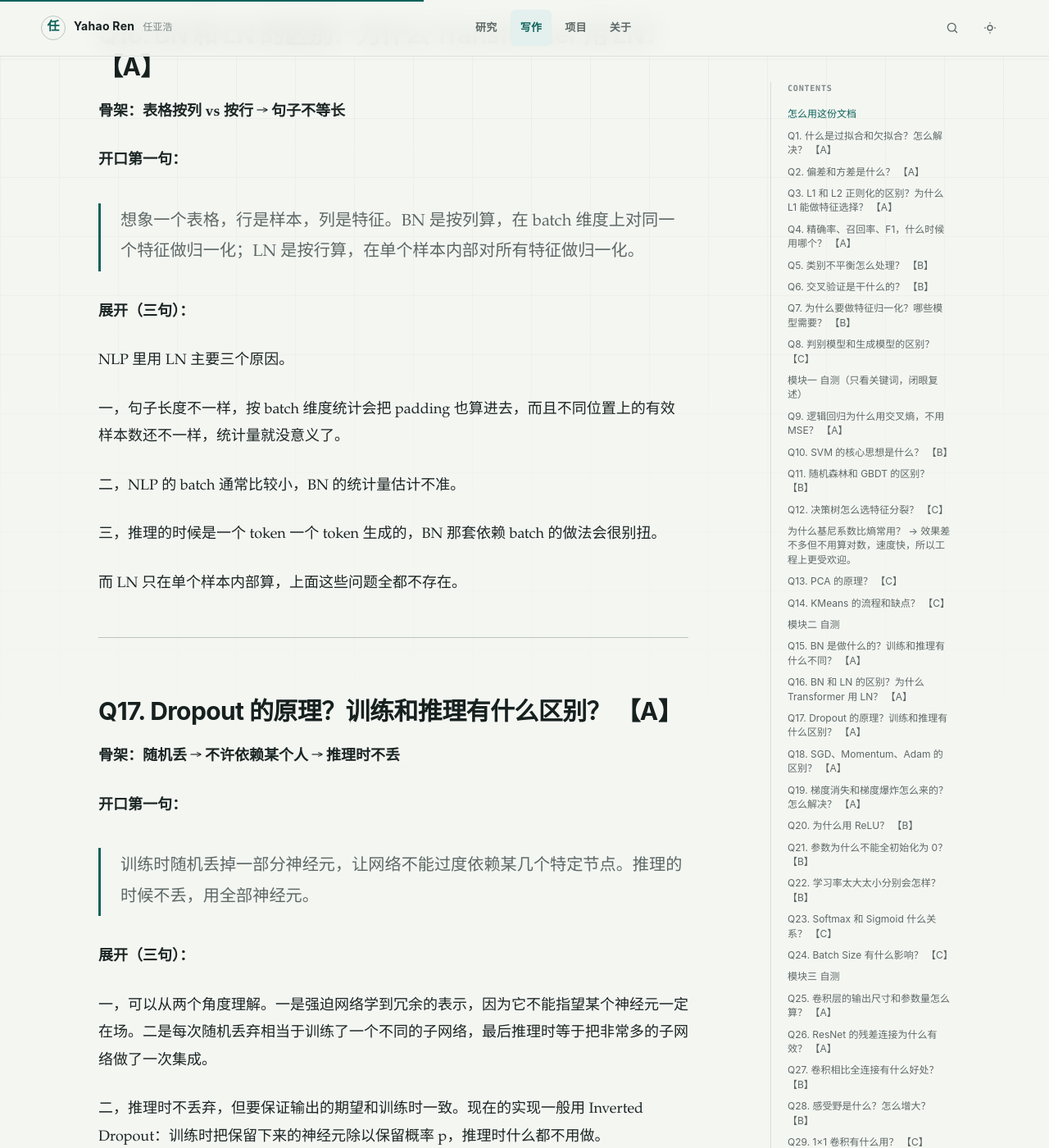
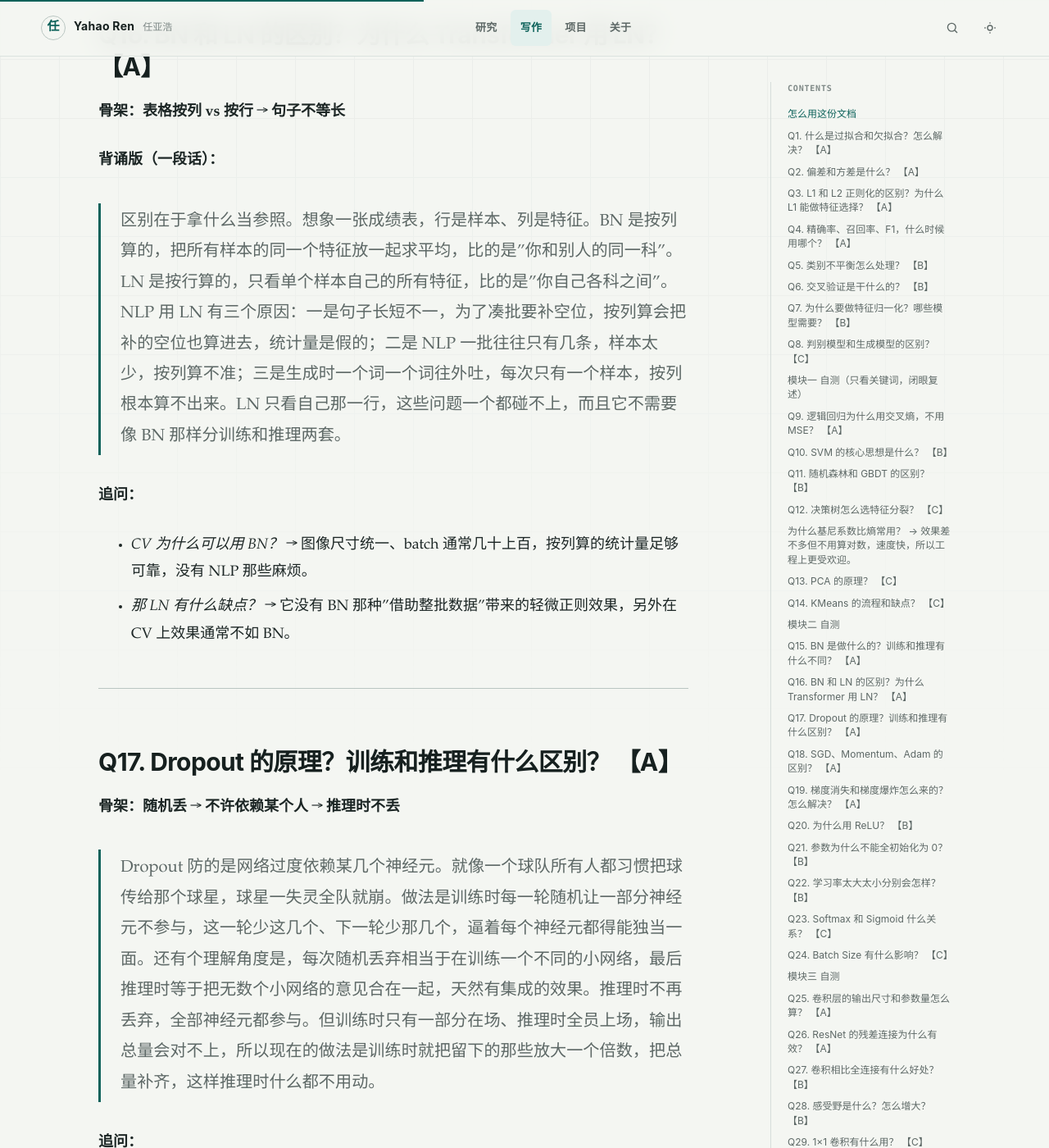
Before and after one commit to YahaoRen/yahaoren.github.io, a Jekyll site: the page built from _notes/机器学习 深度学习 面试背诵版.md, in a window 1280 px wide and 1400 px high, scrolled down 14260 px. Shown: the whole window at 82% size. Built offline with Jekyll 4.4.1, drawn with Linux system fonts in a browser that asks for light colours; some of the changed text lies outside the part shown.

Commit message:
vault backup: 2026-08-30 17:10:28

```diff
--- a/_notes/机器学习 深度学习 面试背诵版.md
+++ b/_notes/机器学习 深度学习 面试背诵版.md
@@ -297,21 +297,14 @@ L2 是权重越小、推得越轻。从 1 推到 0.1 很快，从 0.1 推到 0.0
 
 **骨架：表格按列 vs 按行 → 句子不等长**
 
-**开口第一句：**
+**背诵版（一段话）：**
 
-> 想象一个表格，行是样本，列是特征。BN 是按列算，在 batch 维度上对同一个特征做归一化；LN 是按行算，在单个样本内部对所有特征做归一化。
+> 区别在于拿什么当参照。想象一张成绩表，行是样本、列是特征。BN 是按列算的，把所有样本的同一个特征放一起求平均，比的是"你和别人的同一科"。LN 是按行算的，只看单个样本自己的所有特征，比的是"你自己各科之间"。NLP 用 LN 有三个原因：一是句子长短不一，为了凑批要补空位，按列算会把补的空位也算进去，统计量是假的；二是 NLP 一批往往只有几条，样本太少，按列算不准；三是生成时一个词一个词往外吐，每次只有一个样本，按列根本算不出来。LN 只看自己那一行，这些问题一个都碰不上，而且它不需要像 BN 那样分训练和推理两套。
 
-**展开（三句）：**
+**追问：**
 
-NLP 里用 LN 主要三个原因。
-
-一，句子长度不一样，按 batch 维度统计会把 padding 也算进去，而且不同位置上的有效样本数还不一样，统计量就没意义了。
-
-二，NLP 的 batch 通常比较小，BN 的统计量估计不准。
-
-三，推理的时候是一个 token 一个 token 生成的，BN 那套依赖 batch 的做法会很别扭。
-
-而 LN 只在单个样本内部算，上面这些问题全都不存在。
+- _CV 为什么可以用 BN？_ → 图像尺寸统一、batch 通常几十上百，按列算的统计量足够可靠，没有 NLP 那些麻烦。
+- _那 LN 有什么缺点？_ → 它没有 BN 那种"借助整批数据"带来的轻微正则效果，另外在 CV 上效果通常不如 BN。
 
 ---
 
@@ -319,21 +312,13 @@ NLP 里用 LN 主要三个原因。
 
 **骨架：随机丢 → 不许依赖某个人 → 推理时不丢**
 
-**开口第一句：**
+> Dropout 防的是网络过度依赖某几个神经元。就像一个球队所有人都习惯把球传给那个球星，球星一失灵全队就崩。做法是训练时每一轮随机让一部分神经元不参与，这一轮少这几个、下一轮少那几个，逼着每个神经元都得能独当一面。还有个理解角度是，每次随机丢弃相当于在训练一个不同的小网络，最后推理时等于把无数个小网络的意见合在一起，天然有集成的效果。推理时不再丢弃，全部神经元都参与。但训练时只有一部分在场、推理时全员上场，输出总量会对不上，所以现在的做法是训练时就把留下的那些放大一个倍数，把总量补齐，这样推理时什么都不用动。
 
-> 训练时随机丢掉一部分神经元，让网络不能过度依赖某几个特定节点。推理的时候不丢，用全部神经元。
+**追问：**
 
-**展开（三句）：**
-
-一，可以从两个角度理解。一是强迫网络学到冗余的表示，因为它不能指望某个神经元一定在场。二是每次随机丢弃相当于训练了一个不同的子网络，最后推理时等于把非常多的子网络做了一次集成。
-
-二，推理时不丢弃，但要保证输出的期望和训练时一致。现在的实现一般用 Inverted Dropout：训练时把保留下来的神经元除以保留概率 p，推理时什么都不用做。
-
-三，所以 Dropout 和 BN 都属于"训练和推理行为不一样"的层，这也是为什么 PyTorch 里必须记得切 train 和 eval 模式。
-
-**常见追问：**
-
-- _Dropout 和 BN 能一起用吗？_ → 可以，但要小心。两个一起用可能因为方差偏移导致效果反而变差。常见做法是把 Dropout 放在 BN 后面，或者在有 BN 的网络里干脆少用。
+- _丢多少合适？_ → 全连接层一般丢一半，卷积层丢得少很多，因为卷积本身参数就少，再丢容易欠拟合。
+- _和 BN 能一起用吗？_ → 可以但要小心，两个一起用有时反而变差。常见做法是把 Dropout 放在 BN 后面，或者在有 BN 的网络里干脆少用。
+- _为什么它和 BN 都要区分训练推理？_ → 因为它俩训练时都掺了随机性，推理必须是确定的，同一个输入只能有一个答案。
 
 ---
 
```
